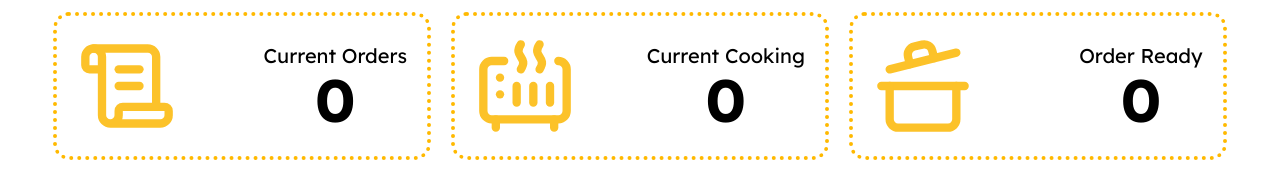
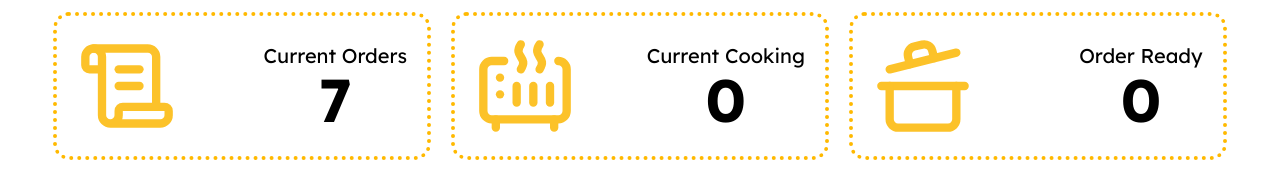
Before and after one commit to galibhub/texi-kitchen, a React (Vite) app: page / in a window 1280 px wide. Shown: the part 252-432 px from the top of the page. Built offline with nearby package versions, Linux system fonts and the light colour scheme.

Commit message:
Implement the Current order count

```diff
--- a/src/components/OrderContainer.jsx
+++ b/src/components/OrderContainer.jsx
@@ -7,7 +7,7 @@ const OrderContainer = ({ ordersPromise }) => {
   console.log(orders);
   return (
     <div>
-      <States></States>
+      <States orderTotal={orders.length}></States>
 
       <section className="w-11/12 mx-auto py-10 grid grid-cols-1 lg:grid-cols-12 gap-5">
 
--- a/src/components/States.jsx
+++ b/src/components/States.jsx
@@ -1,7 +1,7 @@
 import React from "react";
 import { ScrollText,CookingPot,Heater } from "lucide-react";
 
-const States = () => {
+const States = ({orderTotal}) => {
   return (
     <div className="w-11/12 mx-auto py-10 grid grid-cols-1 lg:grid-cols-3 gap-5">
       {/* total order       */}
@@ -11,7 +11,7 @@ const States = () => {
           <ScrollText className="animate-pulse" color="#fcb700" size={100} />
           <div className="text-xl text-center">
             Current Orders
-            <h2 className="text-6xl font-bold">{0}</h2>
+            <h2 className="text-6xl font-bold">{orderTotal}</h2>
           </div>
         </div>
       </div>
```
